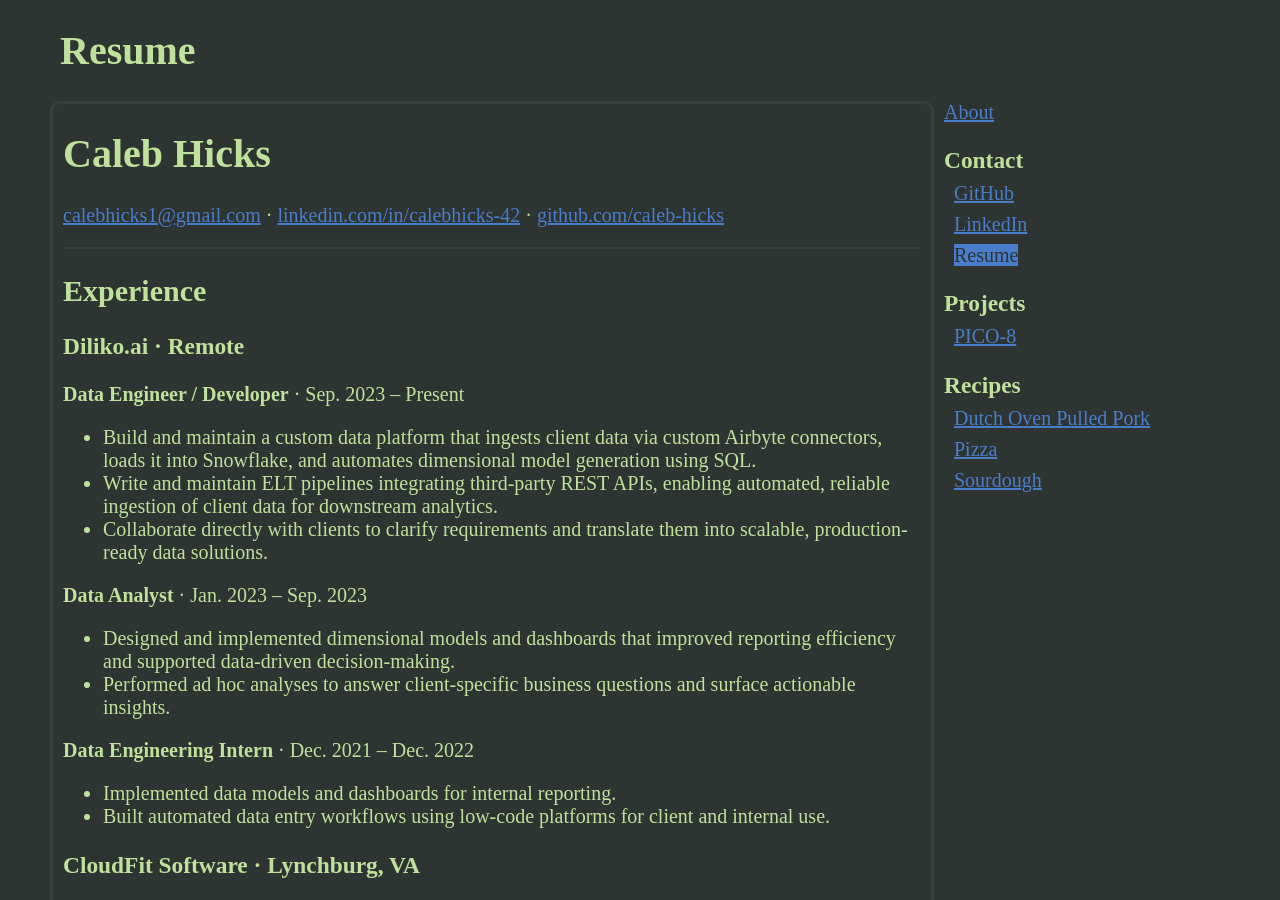
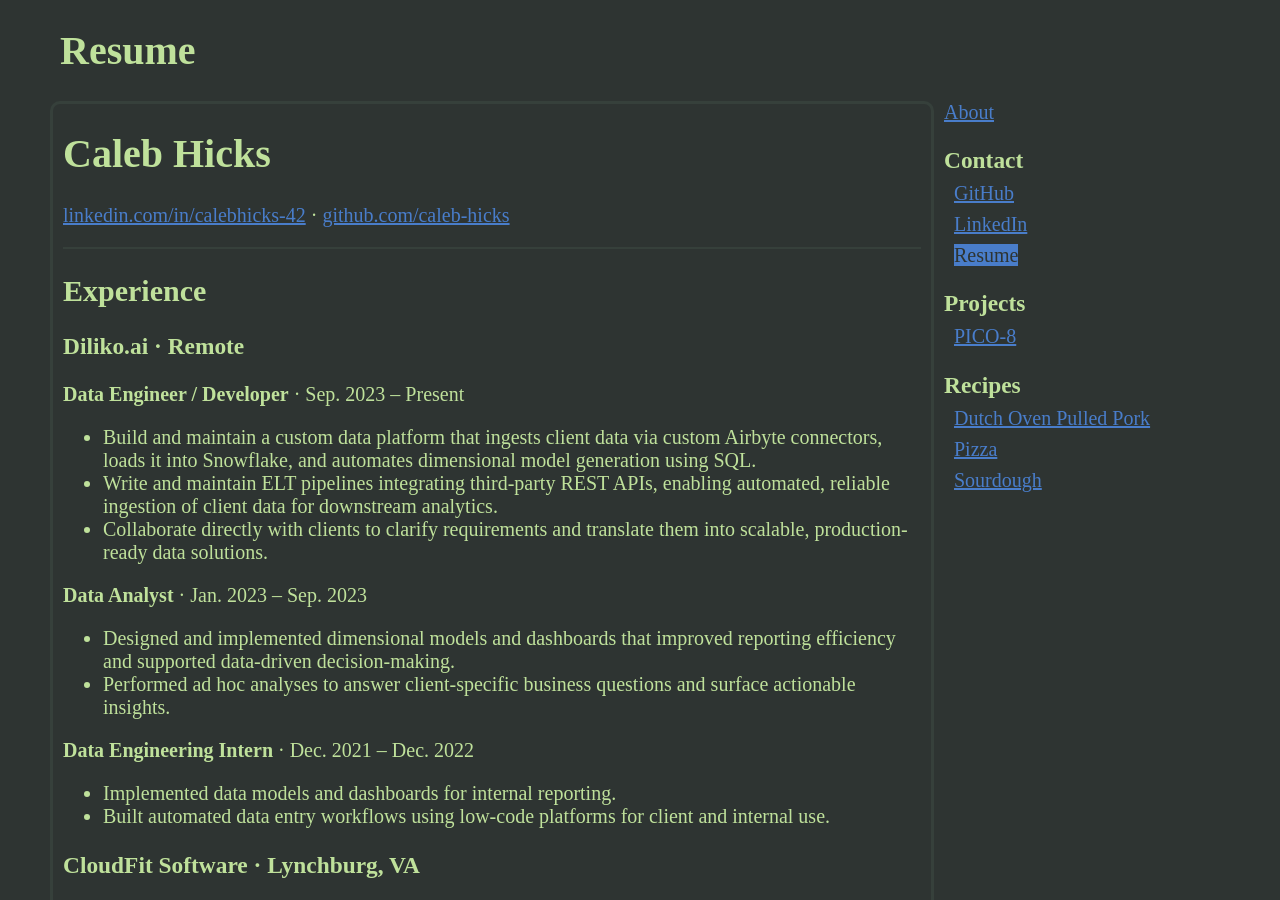
Before and after one commit to CalebHicks1/jekyll_website, a Jekyll site: the page built from _contact/resume.md, in a window 1280 px wide and 900 px high. Built offline with Jekyll 4.4.1, drawn with Linux system fonts in a browser that asks for light colours; some web fonts are replaced.

Commit message:
update resume

```diff
--- a/_contact/resume.md
+++ b/_contact/resume.md
@@ -3,7 +3,7 @@ title: Resume
 layout: content
 ---
 # Caleb Hicks
-[calebhicks1@gmail.com](calebhicks1@gmail.com) · [linkedin.com/in/calebhicks-42](linkedin.com/in/calebhicks-42) · [github.com/caleb-hicks](github.com/caleb-hicks)
+[linkedin.com/in/calebhicks-42](linkedin.com/in/calebhicks-42) · [github.com/caleb-hicks](github.com/caleb-hicks)
 
 ***
 
```
